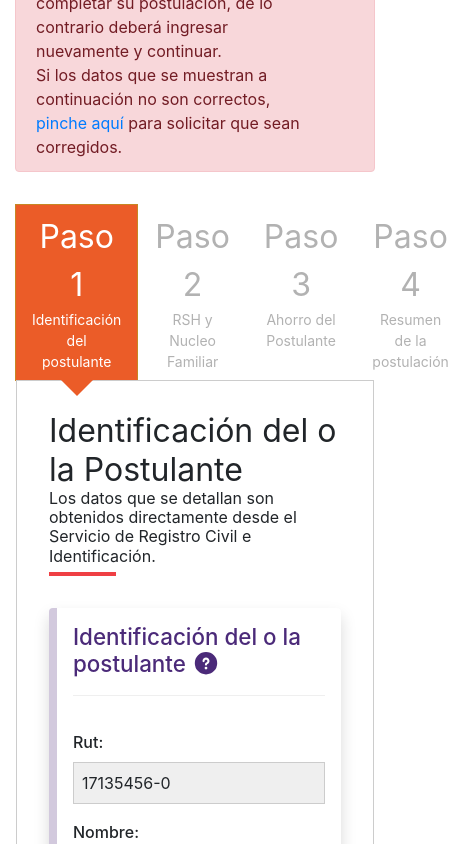
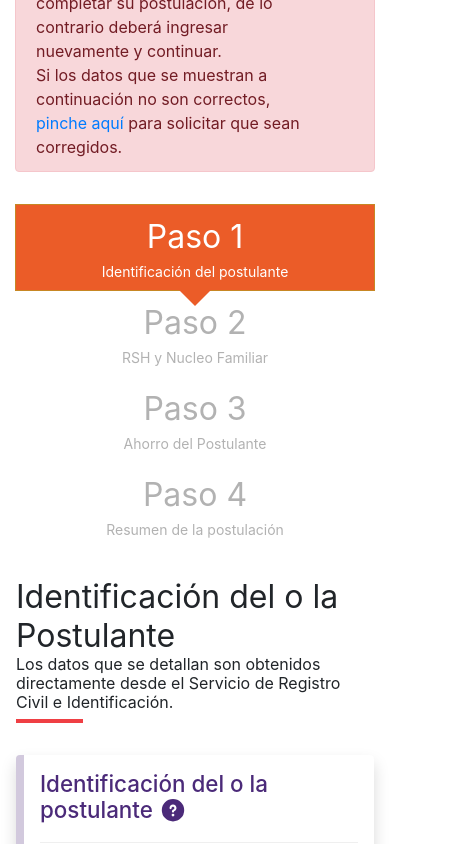
Before and after one commit to rmoreno1982/ds49, a plain HTML site: page form1.html in a window 390 px wide. Shown: the part 256-1100 px from the top of the page, 466 px wide, since content can reach past the window. Drawn offline with nearby package versions, Linux system fonts and the light colour scheme.

Commit message:
Add files via upload

```diff
--- a/css/ds49.css
+++ b/css/ds49.css
@@ -189,3 +189,17 @@ font-size: 2em;
 	margin-left: -16px;
 	z-index: 999;
 }
+
+@media (max-width: 560px) {
+.process-step{display:block;width: 100%;}
+.formulario {
+    padding: 1em;
+    border: none;
+
+}
+	.wizard .formulario {
+    padding: 1em 0;
+    border: none;
+
+}
+}
```
